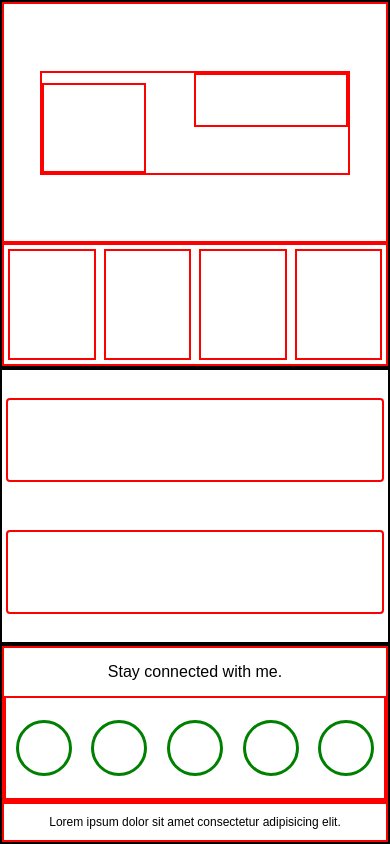
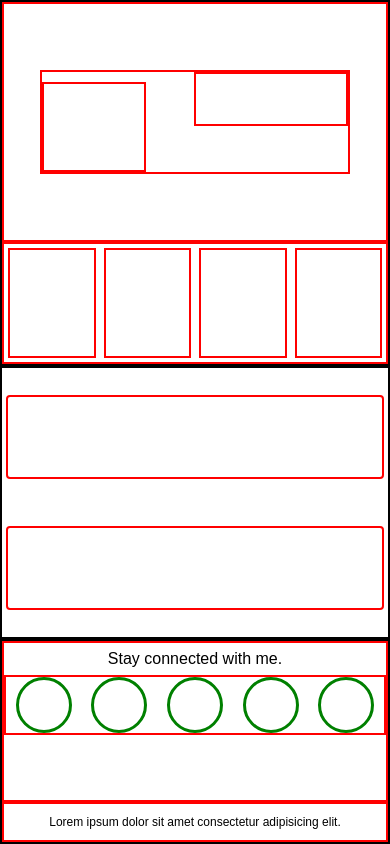
Before and after one commit to ctiller15/mock-portfolio, a website: page public/index.html in a window 390 px wide. Drawn offline with Linux system fonts and the light colour scheme.

Commit message:
tweak mobile landscape view

```diff
--- a/public/screen.css
+++ b/public/screen.css
@@ -14,6 +14,10 @@ body>* {
   flex-grow: 1;
 }
 
+body *{
+  flex-shrink: 0;
+}
+
 body section, body footer {
   border: 2px solid black;
 }
@@ -25,13 +29,11 @@ body section section, body footer section {
 /* Start hero styles here. */
 
 .portfolio-hero {
-  flex-basis: 150px;
+  flex-basis: 200px;
   flex-grow: 2;
   display: flex;
   flex-direction: column;
 }
-
-
 
 .me-info {
   flex-basis: 50px;
@@ -73,7 +75,7 @@ body section section, body footer section {
 
 /* Start blog styles here */
 .blogs {
-  flex-basis: 50px;
+  flex-basis: 100px;
   flex-grow: 2;
   display: flex;
   flex-direction: column;
@@ -91,7 +93,7 @@ body section section, body footer section {
 /* Start footer styles here */
 
 .footer {
-  flex-basis: 80px;
+  flex-basis: 120px;
   flex-grow: 1;
   display: flex;
   flex-direction: column;
@@ -99,7 +101,7 @@ body section section, body footer section {
 }
 
 .social {
-  flex-basis: 70px;
+  flex-basis: 86px;
   flex-grow: 1;
   max-height: 200px;
   display: flex;
@@ -108,10 +110,11 @@ body section section, body footer section {
 
 .social-message {
   text-align: center;
+  margin: 8px 0;
 }
 
 .icons {
-  flex-basis: 100px;
+  /* flex-basis: 100px; */
   display: flex;
   justify-content: space-around;
   align-items: center;
```
